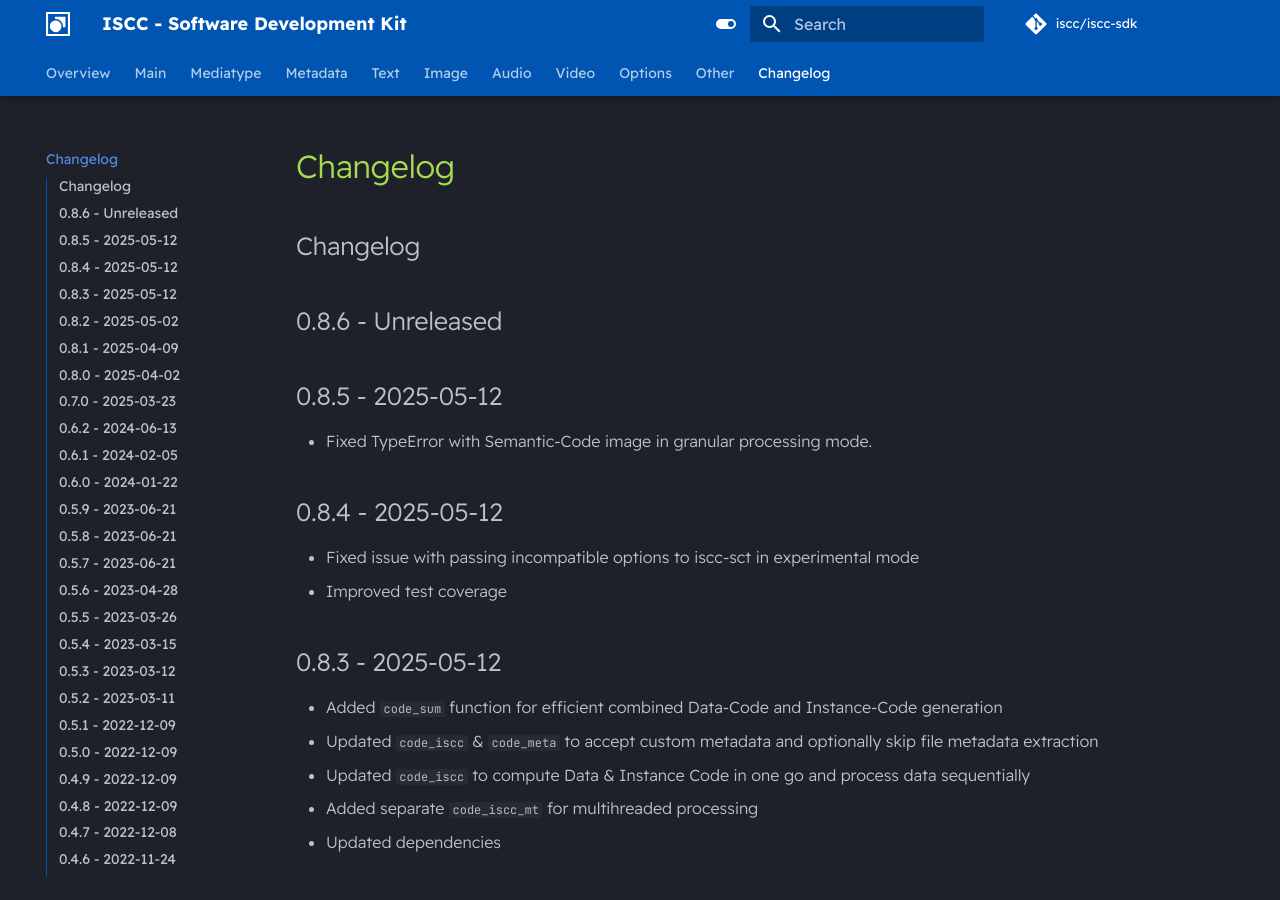
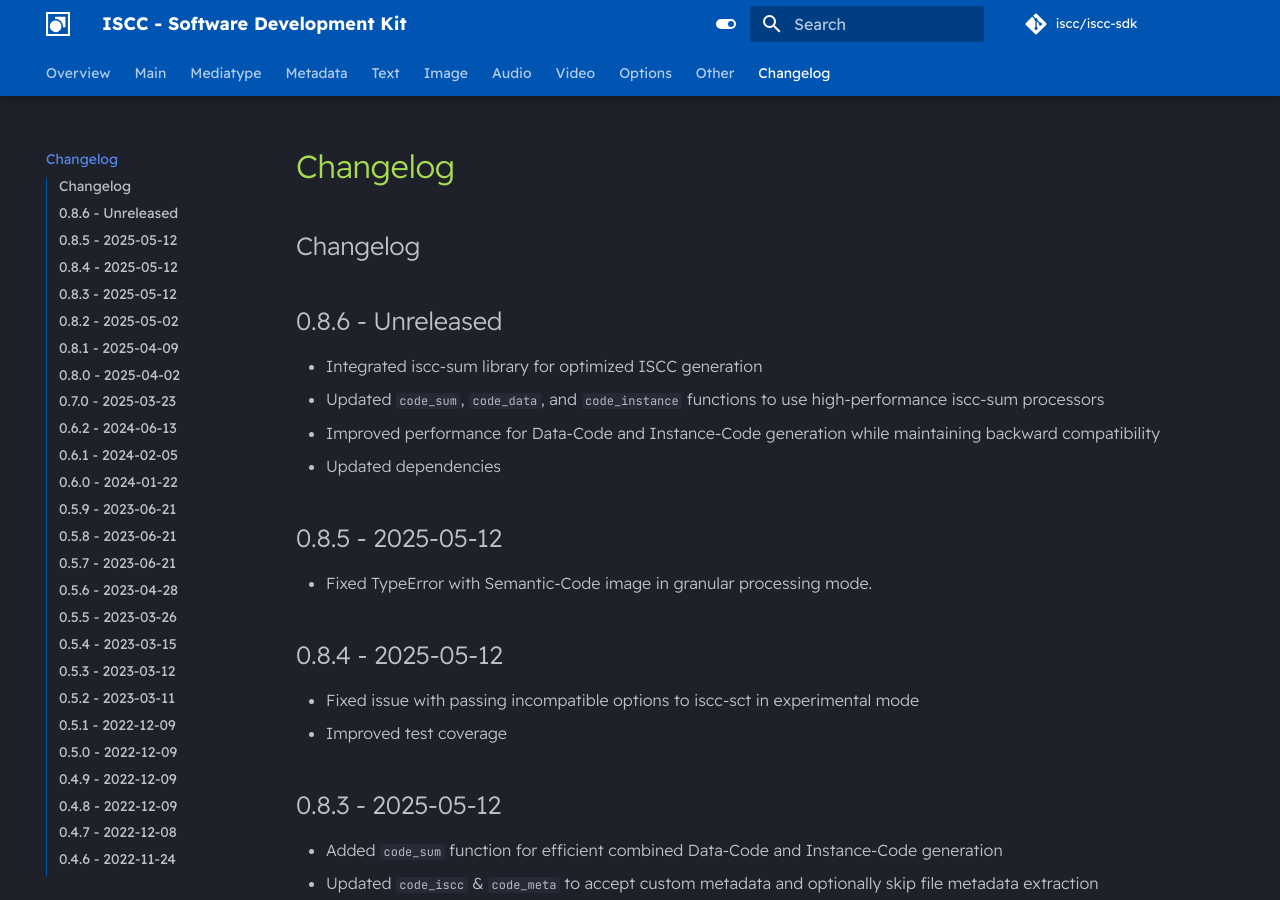
Before and after one commit to iscc/iscc-sdk, an MkDocs documentation site: the page built from docs/changelog.md, in a window 1280 px wide and 900 px high. Built offline with MkDocs 1.6.1 and Material for MkDocs 9.7.7, drawn with Linux system fonts in a browser that asks for light colours; comment, search, counter and statistics services are not loaded.

Commit message:
docs: update changelog for iscc-sum integration
Add changelog entries documenting the integration of iscc-sum library
for optimized ISCC generation with improved performance for Data-Code
and Instance-Code generation while maintaining backward compatibility.

```diff
--- a/docs/changelog.md
+++ b/docs/changelog.md
@@ -1,6 +1,11 @@
 ## Changelog
 
 ## 0.8.6 - Unreleased
+
+- Integrated iscc-sum library for optimized ISCC generation
+- Updated `code_sum`, `code_data`, and `code_instance` functions to use high-performance iscc-sum processors
+- Improved performance for Data-Code and Instance-Code generation while maintaining backward compatibility
+- Updated dependencies
 
 
 ## 0.8.5 - 2025-05-12
```
Also changed, not shown: CHANGELOG.md (+5 -0 lines).
